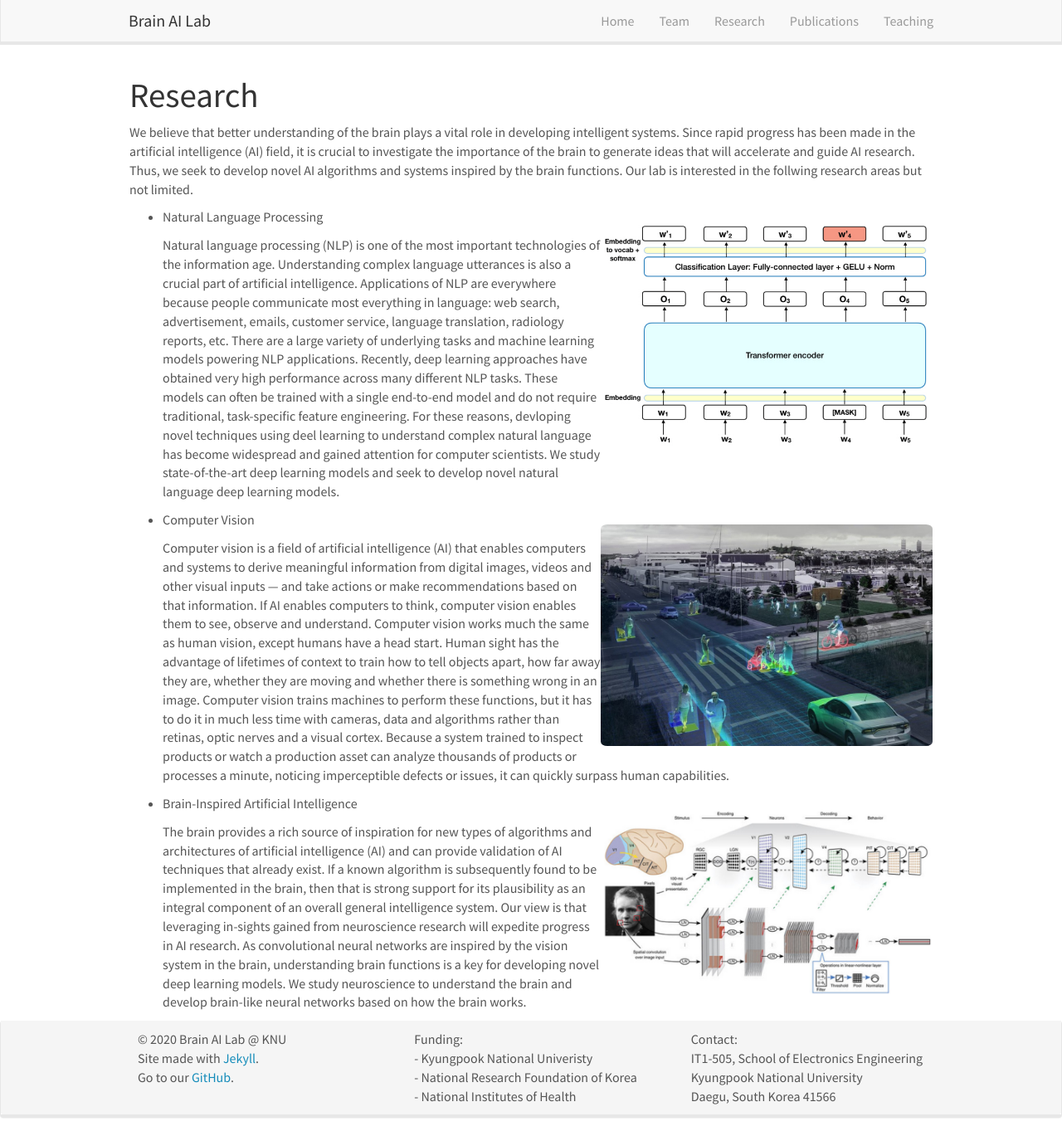
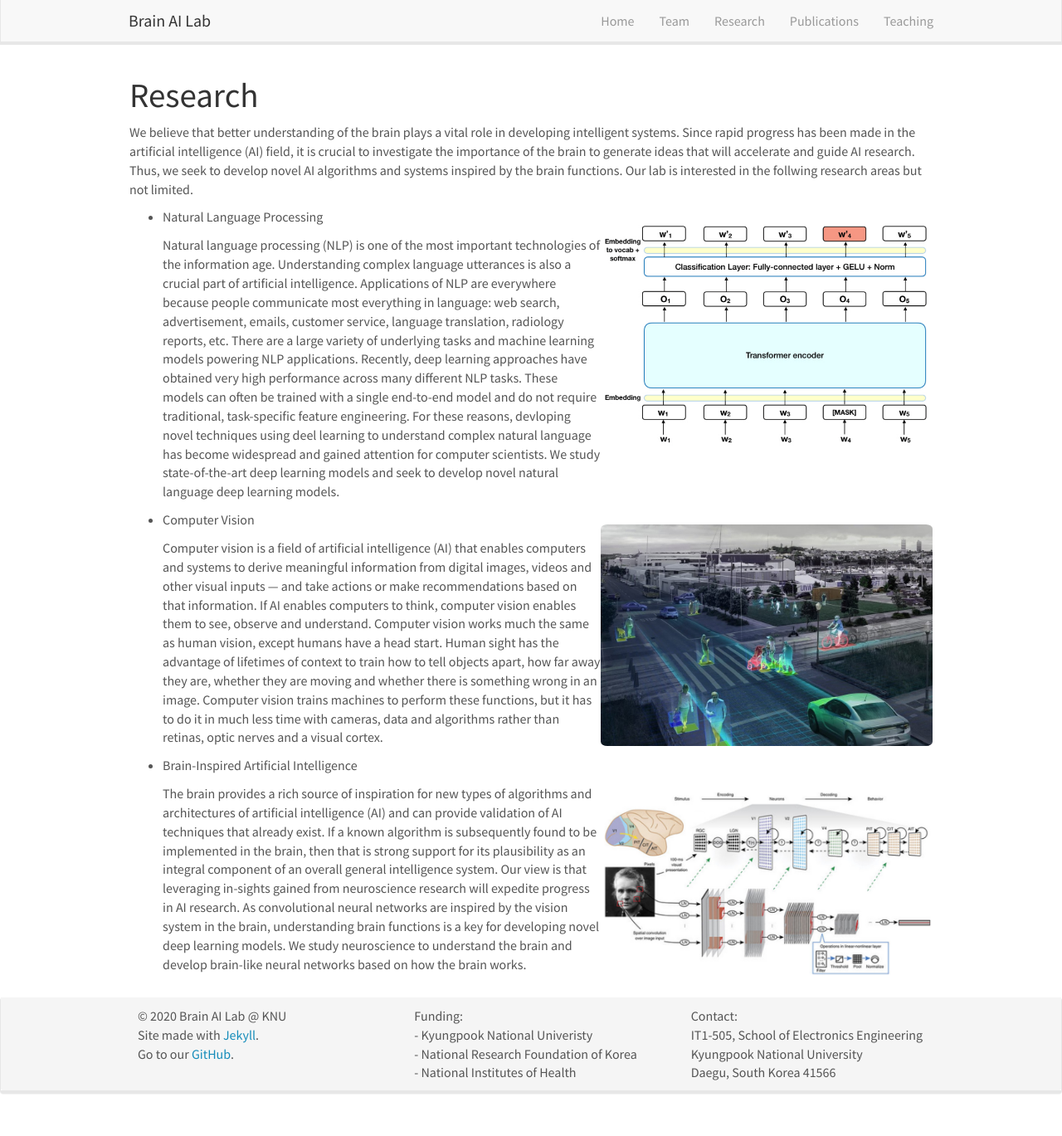
Before and after one commit to KNU-BrainAI/knu-brainai.github.io, a Jekyll site: the page built from _pages/research.md, in a window 1280 px wide and 1369 px high. Shown: the whole window at 83% size. Built offline with Jekyll 4.4.1, drawn with Linux system fonts in a browser that asks for light colours; nearby versions of some CDN libraries.

Commit message:
Update research.md

```diff
--- a/_pages/research.md
+++ b/_pages/research.md
@@ -16,7 +16,7 @@ We believe that better understanding of the brain plays a vital role in developi
 
 - Computer Vision ![]({{ site.url }}{{ site.baseurl }}/images/cv.jpg){: style="width: 400px; float: right"}
 
-  Computer vision is a field of artificial intelligence (AI) that enables computers and systems to derive meaningful information from digital images, videos and other visual inputs — and take actions or make recommendations based on that information. If AI enables computers to think, computer vision enables them to see, observe and understand. Computer vision works much the same as human vision, except humans have a head start. Human sight has the advantage of lifetimes of context to train how to tell objects apart, how far away they are, whether they are moving and whether there is something wrong in an image. Computer vision trains machines to perform these functions, but it has to do it in much less time with cameras, data and algorithms rather than retinas, optic nerves and a visual cortex. Because a system trained to inspect products or watch a production asset can analyze thousands of products or processes a minute, noticing imperceptible defects or issues, it can quickly surpass human capabilities.
+  Computer vision is a field of artificial intelligence (AI) that enables computers and systems to derive meaningful information from digital images, videos and other visual inputs — and take actions or make recommendations based on that information. If AI enables computers to think, computer vision enables them to see, observe and understand. Computer vision works much the same as human vision, except humans have a head start. Human sight has the advantage of lifetimes of context to train how to tell objects apart, how far away they are, whether they are moving and whether there is something wrong in an image. Computer vision trains machines to perform these functions, but it has to do it in much less time with cameras, data and algorithms rather than retinas, optic nerves and a visual cortex.
 
 - Brain-Inspired Artificial Intelligence ![]({{ site.url }}{{ site.baseurl }}/images/cnn.png){: style="width: 400px; float: right"}
 
```
